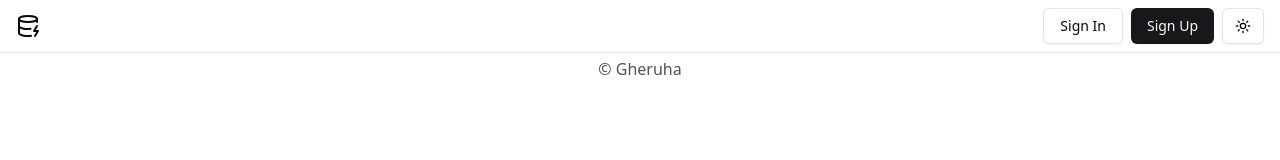
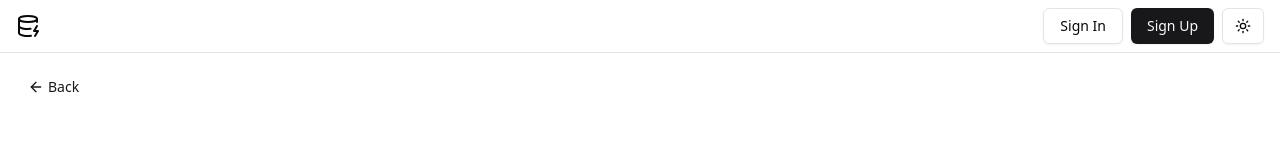
Before and after one commit to Gheruha/Smart-Database, a Next.js app: page /auth in a window 1280 px wide. Shown: the top 160 px of the page. Built offline with nearby package versions, Linux system fonts and the light colour scheme.

Commit message:
Made auth ui layout

```diff
--- /dev/null
+++ b/src/app/auth/layout.tsx
@@ -0,0 +1,33 @@
+"use client";
+
+import { useRouter } from "next/navigation";
+import { Button } from "@/components/ui/button";
+import { ArrowLeft } from "lucide-react";
+
+interface AuthLayoutProps {
+  children: React.ReactNode;
+}
+
+export default function AuthLayout({ children }: AuthLayoutProps) {
+  const router = useRouter();
+
+  const handleGoBack = () => {
+    router.push("/");
+  };
+
+  return (
+    <div className="relative flex min-h-screen items-center">
+      <div className="absolute left-4 top-4">
+        <Button
+          onClick={handleGoBack}
+          variant="link"
+          className="flex items-center gap-1"
+        >
+          <ArrowLeft size={15} />
+          <p>Back</p>
+        </Button>
+      </div>
+      <main className="w-full">{children}</main>
+    </div>
+  );
+}
--- a/src/app/layout.tsx
+++ b/src/app/layout.tsx
@@ -4,7 +4,6 @@ import "./globals.css";
 import { ThemeProvider } from "@/components/theme/theme-provider";
 import { ThemeFavicon } from "@/components/theme/theme-favicon";
 import { Header } from "@/components/header/header";
-import Footer from "@/components/footer/footer";
 
 const geistSans = Geist({
   variable: "--font-geist-sans",
@@ -44,10 +43,6 @@ export default function RootLayout({
           <Header />
           <ThemeFavicon />
           {children}
-
-          <footer className="sticky bottom-0 left-0 w-full bg-background dark:bg-background">
-            <Footer />
-          </footer>
         </ThemeProvider>
       </body>
     </html>
--- a/src/app/page.tsx
+++ b/src/app/page.tsx
@@ -1,3 +1,4 @@
+import Footer from "@/components/footer/footer";
 import { Button } from "@/components/ui/button";
 import Link from "next/link";
 
@@ -19,6 +20,9 @@ export default function Home() {
           </Button>
         </div>
       </main>
+      <footer className="row-start-3 flex gap-[24px] flex-wrap items-center justify-center">
+        <Footer />
+      </footer>
     </div>
   );
 }
--- a/src/components/auth/sign-up-form.tsx
+++ b/src/components/auth/sign-up-form.tsx
@@ -1,13 +1,35 @@
 import React from "react";
-// import {
-//   Card,
-//   CardContent,
-//   CardDescription,
-//   CardHeader,
-//   CardTitle,
-// } from "@/components/ui/card";
+import { useSignUpForm } from "@/app/auth/validationSchema";
+import {
+  Card,
+  CardContent,
+  CardDescription,
+  CardHeader,
+  CardTitle,
+} from "@/components/ui/card";
 const SignUpForm = () => {
-  return <div>sign-up-form</div>;
+  const {
+    register,
+    handleSubmit,
+    formState: { errors },
+  } = useSignUpForm();
+
+  const signUpHandler = () => {
+    console.log("Working on it...");
+  };
+
+  return (
+    <form onSubmit={handleSubmit(signUpHandler)}>
+      <Card className="mx-auto max-w-sm">
+        <CardHeader>
+          <CardTitle className="text-xl">Sign Up</CardTitle>
+          <CardDescription>
+            Complete all the fields to create the account.
+          </CardDescription>
+        </CardHeader>
+      </Card>
+    </form>
+  );
 };
 
 export default SignUpForm;
```
